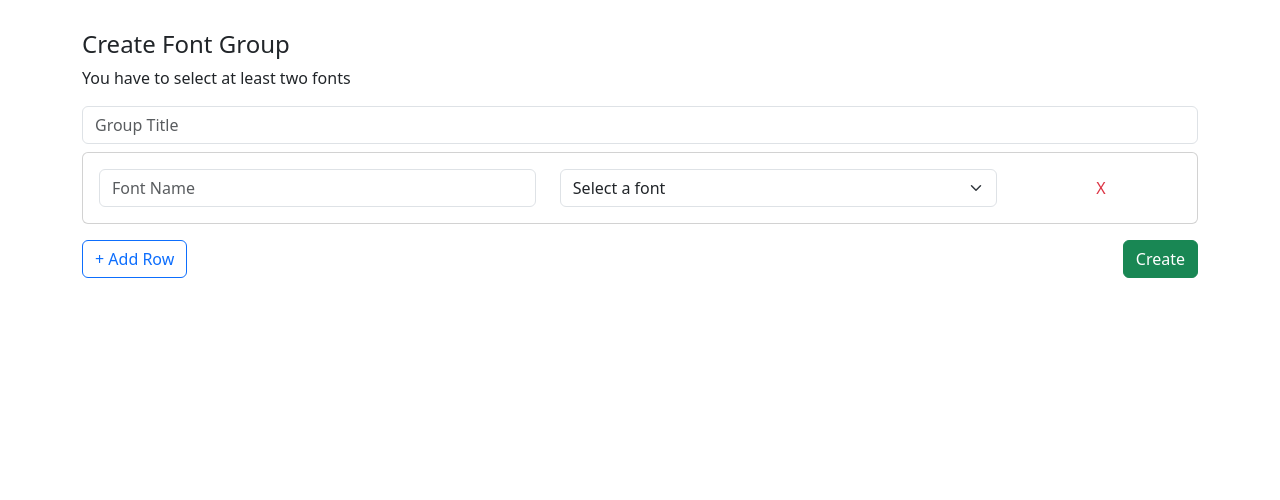
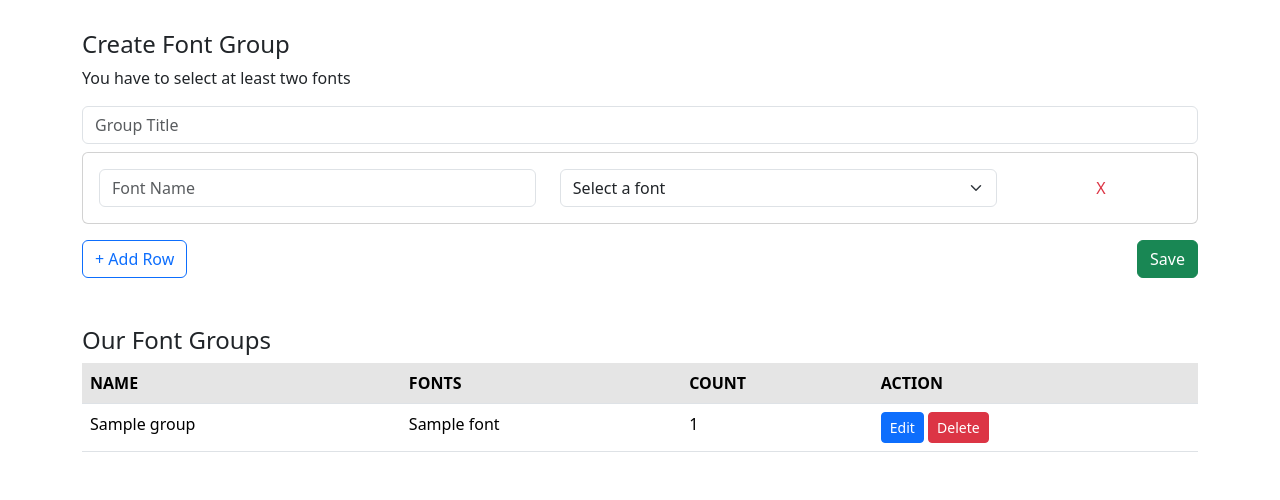
Before and after one commit to maraj09/font-groups-maker, a PHP site: page / in a window 1280 px wide. Shown: the part 330-830 px from the top of the page. Before the commit the page ends 608 px from the top, so only its background shows below. Run offline with PHP 8.4, Linux system fonts and the light colour scheme; tables that the repository leaves empty or names only in its code hold one stand-in row (values such as "Sample post"); some libraries are stand-ins or nearby versions; some web fonts are replaced.

Commit message:
CRUD done for font groups

```diff
--- a/Database.php
+++ b/Database.php
@@ -64,4 +64,83 @@ class Database
 
         return true;
     }
+
+    public function fetchFontGroups()
+    {
+        $query = "
+                    SELECT fg.id, fg.title, COUNT(fgi.font_id) AS font_count
+                    FROM font_groups fg
+                    LEFT JOIN font_groups_items fgi ON fg.id = fgi.font_group_id
+                    GROUP BY fg.id, fg.title
+                ";
+
+        $statement = $this->pdo->query($query);
+        $fontGroups = $statement->fetchAll(PDO::FETCH_ASSOC);
+
+        foreach ($fontGroups as &$group) {
+            $query = "
+                        SELECT f.font_name
+                        FROM fonts f
+                        INNER JOIN font_groups_items fgi ON f.id = fgi.font_id
+                        WHERE fgi.font_group_id = :font_group_id
+                    ";
+            $statement = $this->pdo->prepare($query);
+            $statement->execute(['font_group_id' => $group['id']]);
+            $group['fonts'] = $statement->fetchAll(PDO::FETCH_COLUMN);
+        }
+
+        return $fontGroups;
+    }
+
+    public function deleteFontGroup($groupId)
+    {
+        $query = $this->pdo->prepare("DELETE FROM font_groups_items WHERE font_group_id = :id");
+        $query->execute(['id' => $groupId]);
+
+        $query = $this->pdo->prepare("DELETE FROM font_groups WHERE id = :id");
+        return $query->execute(['id' => $groupId]);
+    }
+
+    public function getFontGroupById($groupId)
+    {
+        $query = $this->pdo->prepare("SELECT * FROM font_groups WHERE id = :id");
+        $query->execute(['id' => $groupId]);
+        $group = $query->fetch(PDO::FETCH_ASSOC);
+
+        $fontsQuery = $this->pdo->prepare("
+                            SELECT fgi.*, f.font_name
+                            FROM font_groups_items fgi
+                            JOIN fonts f ON fgi.font_id = f.id
+                            WHERE fgi.font_group_id = :id
+                        ");
+
+        $fontsQuery->execute(['id' => $groupId]);
+        $fonts = $fontsQuery->fetchAll(PDO::FETCH_ASSOC);
+
+        if ($group) {
+            $group['fonts'] = $fonts;
+        }
+
+        return $group;
+    }
+
+    public function updateFontGroup($groupId, $title, $fontIds, $fontTitles)
+    {
+        $query = $this->pdo->prepare("UPDATE font_groups SET title = :title WHERE id = :id");
+        $query->execute(['title' => $title, 'id' => $groupId]);
+
+        $this->pdo->prepare("DELETE FROM font_groups_items WHERE font_group_id = :id")->execute(['id' => $groupId]);
+
+        $query = $this->pdo->prepare("INSERT INTO font_groups_items (font_id, font_group_id, font_title) VALUES (:font_id, :font_group_id, :font_title)");
+        foreach ($fontIds as $index => $fontId) {
+            $fontTitle = $fontTitles[$index];
+            $query->execute([
+                'font_id' => $fontId,
+                'font_group_id' => $groupId,
+                'font_title' => $fontTitle
+            ]);
+        }
+
+        return true;
+    }
 }
--- a/index.php
+++ b/index.php
@@ -28,7 +28,7 @@
             <a class="nav-link" href="#create-font-group">Create Font Groups</a>
           </li>
           <li class="nav-item">
-            <a class="nav-link" href="#">Font Groups List</a>
+            <a class="nav-link" href="#font-group-list">Font Groups List</a>
           </li>
         </ul>
       </div>
@@ -73,6 +73,7 @@
         <div class="alert alert-danger" style="display: none;" id="font-group-response-danger-alert" role="alert"></div>
       </div>
       <form action="" class="mt-3" id="create-font-group-form">
+        <input type="hidden" name="font_group_id" id="font_group_id" value="">
         <input type="text" name="title" class="form-control" placeholder="Group Title">
         <div id="fontGroupContainer">
           <div class="card my-2 font-group-item">
@@ -95,9 +96,27 @@
         </div>
         <div class="d-flex mt-3">
           <button type="button" class="btn btn-outline-primary add-row">+ Add Row</button>
-          <button type="submit" class="btn btn-success ms-auto">Create</button>
+          <button type="submit" class="btn btn-success ms-auto">Save</button>
         </div>
       </form>
+    </div>
+  </section>
+
+  <section id="font-group-list" class="my-5">
+    <div class="container">
+      <h4>Our Font Groups</h4>
+      <table class="table" id="fontGroupsTable">
+        <thead>
+          <tr class="table-active">
+            <th scope="col">NAME</th>
+            <th scope="col">FONTS</th>
+            <th scope="col">COUNT</th>
+            <th scope="col">ACTION</th>
+          </tr>
+        </thead>
+        <tbody id="fontGroupsTableBody">
+        </tbody>
+      </table>
     </div>
   </section>
 
@@ -116,7 +135,7 @@
 
         this.on("success", function(file, response) {
           if (response.status) {
-            loadFonts();
+            loadFontsAndFontGroups();
 
             var alertDiv = document.getElementById('response-success-alert');
             alertDiv.innerHTML = 'Font file uploaded successfully!';
@@ -166,7 +185,7 @@
         </div>
         `;
 
-    function loadFonts() {
+    function loadFontsAndFontGroups() {
       $.ajax({
         url: 'submit.php',
         method: 'GET',
@@ -205,6 +224,24 @@
           $('.font-group-select-font').each(function() {
             $(this).html(fontOptions);
           });
+
+          // For Font Groups
+          let fontGroupsTableBody = $('#fontGroupsTableBody');
+          fontGroupsTableBody.empty();
+          response.data.fontGroups.forEach(function(group) {
+            let fontNames = group.fonts.join(', ');
+            fontGroupsTableBody.append(`
+                    <tr data-id="${group.id}">
+                      <td>${group.title}</td>
+                      <td>${fontNames}</td>
+                      <td>${group.font_count}</td>
+                      <td>
+                          <button class="btn btn-sm btn-primary edit-group" data-id="${group.id}">Edit</button>
+                          <button class="btn btn-sm btn-danger delete-group" data-id="${group.id}">Delete</button>
+                      </td>
+                    </tr>
+                `);
+          });
         },
         error: function(error) {
           var alertDiv = document.getElementById('response-danger-alert');
@@ -214,7 +251,7 @@
       });
     }
 
-    loadFonts();
+    loadFontsAndFontGroups();
 
     $(document).on('click', '.delete-font', function(e) {
       e.preventDefault();
@@ -232,7 +269,7 @@
         },
         success: function(response) {
           if (response.success) {
-            loadFonts();
+            loadFontsAndFontGroups();
 
             var alertDiv = document.getElementById('response-success-alert');
             alertDiv.innerHTML = 'Font deleted successfully!';
@@ -289,6 +326,8 @@
         }
       });
 
+      let action = $('#font_group_id').val() ? 'editFontGroup' : 'createFontGroup';
+
       $.ajax({
         url: 'submit.php',
         method: 'POST',
@@ -296,15 +335,14 @@
           title: title,
           font_id: fontIds,
           font_name: fontTitles,
-          action: 'createFontGroup',
+          font_group_id: $('#font_group_id').val(),
+          action: action,
         },
         success: function(response) {
           if (response.success) {
             $('input[name="title"]').val('');
             $('#fontGroupContainer').html(newCard);
-            $('.font-group-select-font').each(function() {
-              $(this).html(fontOptions);
-            });
+            loadFontsAndFontGroups();
             var alertDiv = document.getElementById('font-group-response-success-alert');
             alertDiv.innerHTML = response.message;
             alertDiv.style.display = 'block';
@@ -327,6 +365,102 @@
         }
       });
     });
+
+    $(document).on('click', '.delete-group', function(e) {
+      e.preventDefault();
+
+      let groupId = $(this).data('id');
+
+      $.ajax({
+        url: 'submit.php',
+        method: 'POST',
+        data: {
+          action: 'deleteGroup',
+          group_id: groupId
+        },
+        success: function(response) {
+          if (response.success) {
+            $(`tr[data-id="${groupId}"]`).remove();
+            var alertDiv = document.getElementById('font-group-response-success-alert');
+            alertDiv.innerHTML = response.message;
+            alertDiv.style.display = 'block';
+
+            setTimeout(function() {
+              alertDiv.style.display = 'none';
+            }, 3000);
+          } else {
+            var alertDiv = document.getElementById('font-group-response-danger-alert');
+            alertDiv.innerHTML = response.message;
+            alertDiv.style.display = 'block';
+
+            setTimeout(function() {
+              alertDiv.style.display = 'none';
+            }, 3000);
+          }
+        },
+        error: function(error) {
+          console.error('Error during AJAX request:', error);
+          alert('An error occurred while deleting the group.');
+        }
+      });
+    });
+
+    $(document).on('click', '.edit-group', function() {
+      document.getElementById('create-font-group').scrollIntoView();
+      let groupId = $(this).data('id');
+      $.ajax({
+        url: 'submit.php',
+        method: 'GET',
+        data: {
+          action: 'getGroup',
+          group_id: groupId
+        },
+        success: function(response) {
+          if (response.success) {
+            $('#font_group_id').val(groupId);
+            $('input[name="title"]').val(response.data.title);
+
+            let fontGroupContainer = $('#fontGroupContainer');
+            fontGroupContainer.empty();
+
+            response.data.fonts.forEach(function(font) {
+              let newCard = `
+                        <div class="card my-2 font-group-item">
+                            <div class="card-body">
+                                <div class="row align-items-center">
+                                    <div class="col-5">
+                                        <input type="text" name="font_name[]" class="form-control font-name-input" value="${font.font_title}" placeholder="Font Name">
+                                    </div>
+                                    <div class="col-5">
+                                        <select class="form-select font-group-select-font" name="font_id[]">
+                                            ${fontOptions}
+                                        </select>
+                                    </div>
+                                    <div class="col-2 text-center">
+                                        <a href="javascript:void(0)" class="text-decoration-none text-danger remove-row">X</a>
+                                    </div>
+                                </div>
+                            </div>
+                        </div>
+                    `;
+              fontGroupContainer.append(newCard);
+              $('#fontGroupContainer .font-group-select-font:last').val(font.font_id);
+            });
+          } else {
+            var alertDiv = document.getElementById('font-group-response-danger-alert');
+            alertDiv.innerHTML = response.message;
+            alertDiv.style.display = 'block';
+
+            setTimeout(function() {
+              alertDiv.style.display = 'none';
+            }, 3000);
+          }
+        },
+        error: function(error) {
+          console.error('Error fetching font group:', error);
+        }
+      });
+    });
   </script>
 
 </body>
--- a/submit.php
+++ b/submit.php
@@ -52,11 +52,12 @@ if ($_SERVER['REQUEST_METHOD'] === 'POST' && $_POST['action'] === 'delete' && $_
   exit;
 }
 
-if ($_SERVER['REQUEST_METHOD'] === 'POST' && $_POST['action'] === 'createFontGroup') {
+if ($_SERVER['REQUEST_METHOD'] === 'POST' && ($_POST['action'] === 'createFontGroup' || $_POST['action'] === 'editFontGroup')) {
 
   $title = $_POST['title'];
   $fontIds = $_POST['font_id'] ?? [];
   $fontTitles = $_POST['font_name'] ?? [];
+  $groupId = $_POST['font_group_id'] ?? null;
 
   if (empty($title)) {
     echo json_encode(['success' => false, 'message' => 'Title is required.']);
@@ -72,17 +73,48 @@ if ($_SERVER['REQUEST_METHOD'] === 'POST' && $_POST['action'] === 'createFontGro
     echo json_encode(['success' => false, 'message' => 'Some fields may missing!']);
     exit;
   }
+  if ($_POST['action'] === 'createFontGroup') {
+    if ($database->createFontGroup($title, $fontIds, $fontTitles)) {
+      echo json_encode(['success' => true, 'message' => 'Font group created successfully!']);
+    }
+  } else {
+    if ($database->updateFontGroup($groupId, $title, $fontIds, $fontTitles)) {
+      echo json_encode(['success' => true, 'message' => 'Font group updated successfully!']);
+    }
+  }
 
-  if ($database->createFontGroup($title, $fontIds, $fontTitles)) {
-    echo json_encode(['success' => true, 'message' => 'Font group created successfully!']);
+
+  exit;
+}
+
+if ($_SERVER['REQUEST_METHOD'] === 'POST' && $_POST['action'] === 'deleteGroup' && isset($_POST['group_id'])) {
+  $groupId = intval($_POST['group_id']);
+
+  if ($database->deleteFontGroup($groupId)) {
+    echo json_encode(['success' => true, 'message' => 'Successfully delete the group.']);
+  } else {
+    echo json_encode(['success' => false, 'message' => 'Failed to delete the group.']);
+  }
+
+  exit;
+}
+
+if ($_SERVER['REQUEST_METHOD'] === 'GET' && isset($_GET['group_id']) && $_GET['action'] === 'getGroup') {
+  $groupId = intval($_GET['group_id']);
+  $group = $database->getFontGroupById($groupId);
+  if ($group) {
+    echo json_encode(['success' => true, 'data' => $group]);
+  } else {
+    echo json_encode(['success' => false, 'message' => 'Group not found']);
   }
   exit;
 }
 
-
 $data = [];
 $fonts = $database->getAllFonts();
+$fontGroups = $database->fetchFontGroups();
 $data['fonts'] = $fonts;
+$data['fontGroups'] = $fontGroups;
 $response = ['success' => true, 'data' => $data];
 
 echo json_encode($response);
```
Also changed, not shown: README.md (added).
